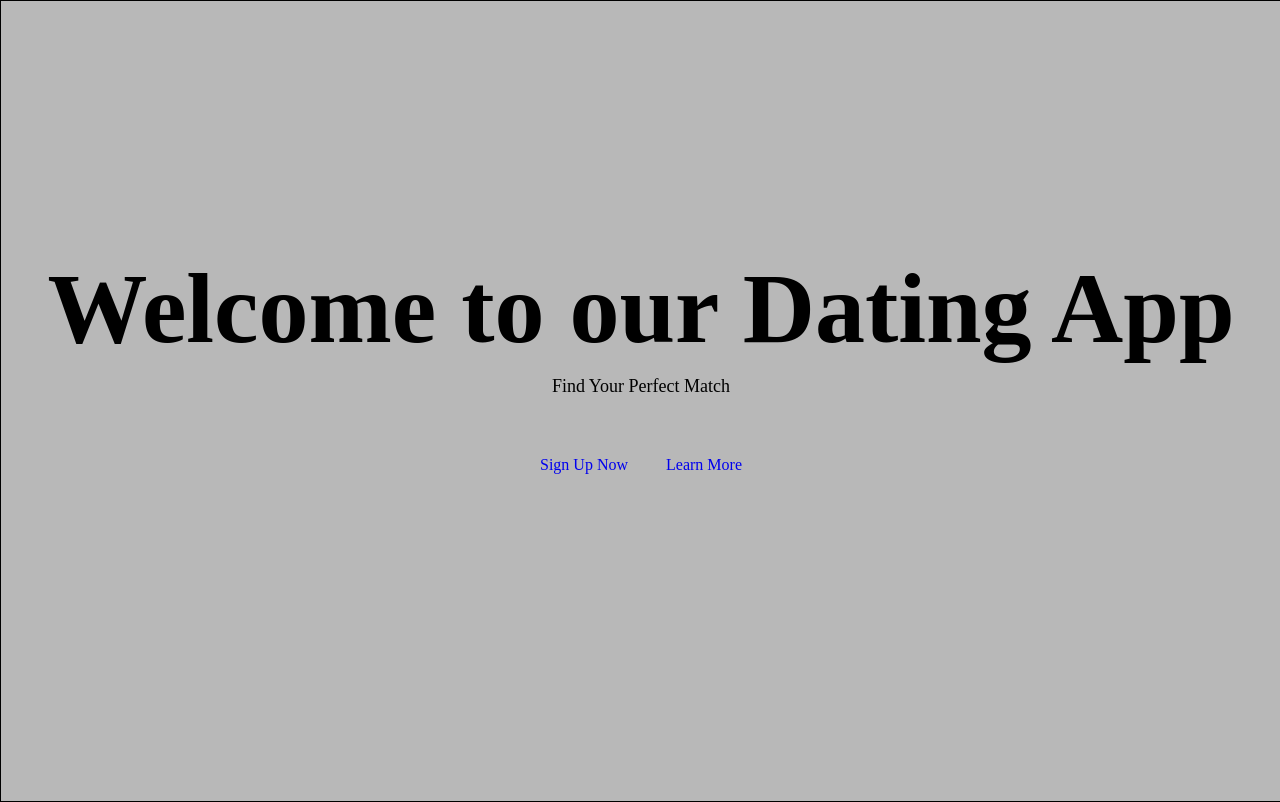
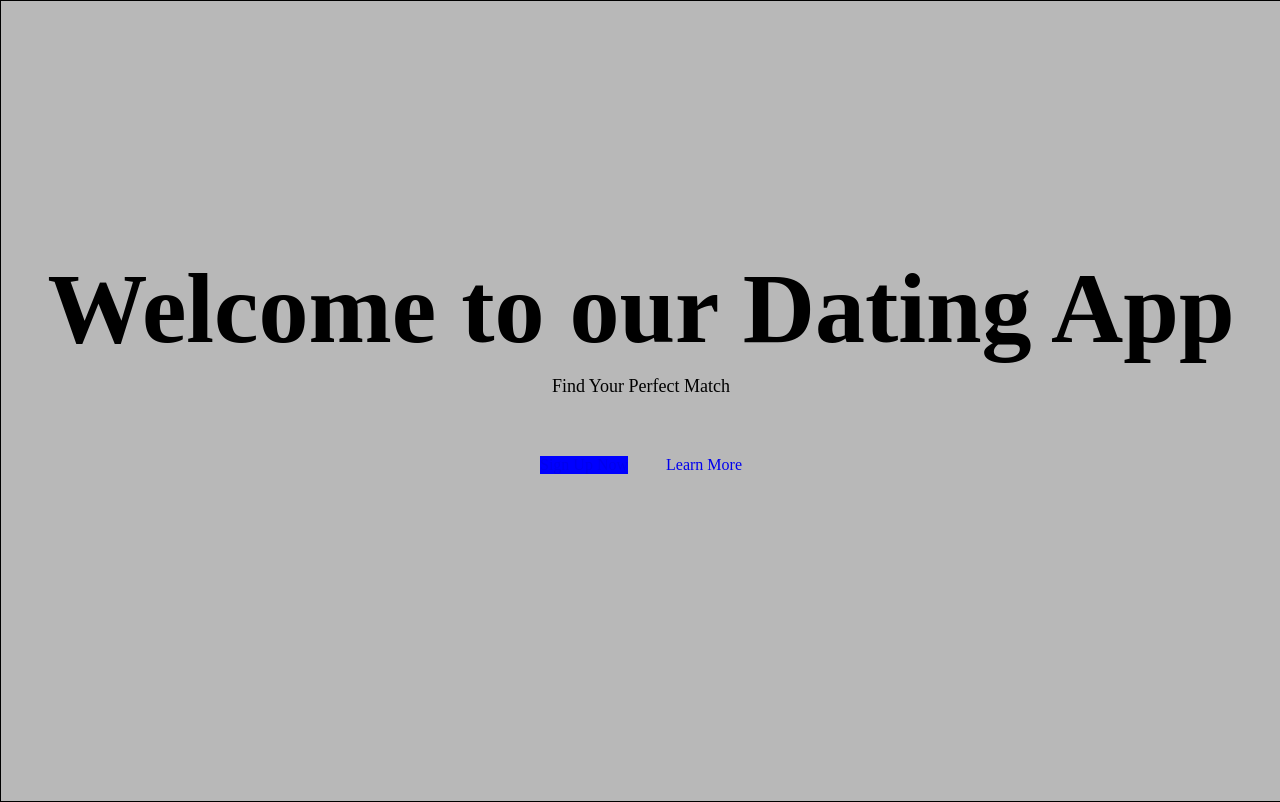
Before and after one commit to kingreturneds/dabeweb, a plain HTML site: page index.html in a window 1280 px wide. In both pictures the pointer is over the link "Sign Up Now". Drawn offline with Linux system fonts and the light colour scheme.

Commit message:
agseddfa

```diff
--- a/css/stylesheet.css
+++ b/css/stylesheet.css
@@ -54,6 +54,12 @@ body{
     border: px solid black;
     text-decoration: none;
     margin: 19px;
+
+}
+#home a:hover{
+    background-color: blue;
+
+
 }
 .learn-more{
 
```
